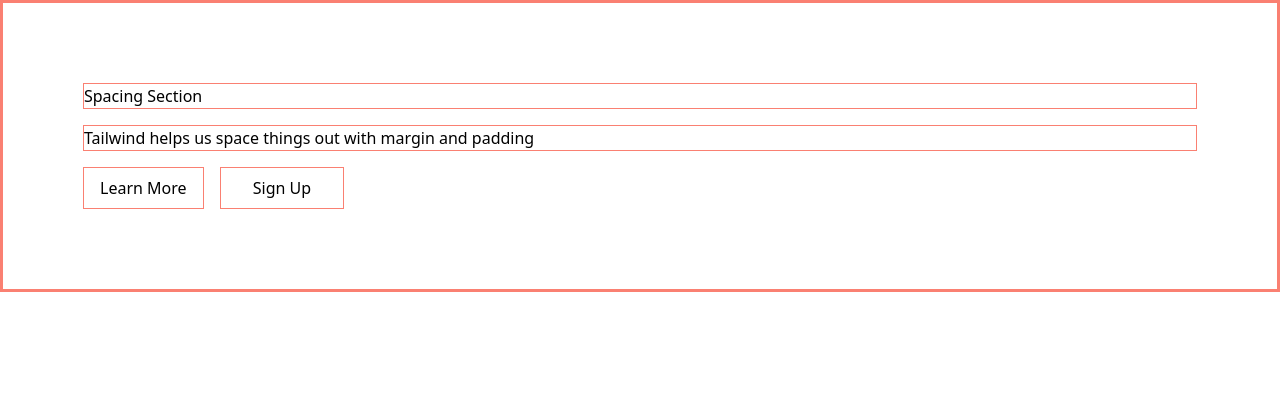
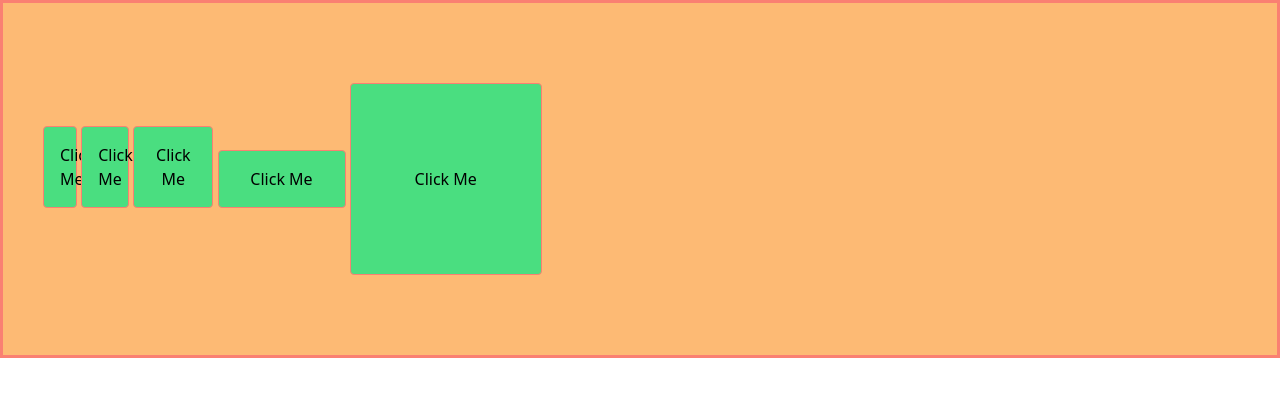
Before and after one commit to jcdacula7/learntailwindcss, a website: page public/index.html in a window 1280 px wide. Drawn offline with Linux system fonts and the light colour scheme.

Commit message:
code sizing and numbering classes

```diff
--- a/public/index.html
+++ b/public/index.html
@@ -13,17 +13,33 @@
   </head>
   <body>
     <!-- spacing -->
-    <div class="p-20">
+    <!-- <div class="p-20">
       <h2 class="mb-4">Spacing Section</h2>
       <p class="mb-4">
         Tailwind helps us space things out with margin and padding
       </p>
       <button class="mr-3 py-2 px-4">Learn More</button>
       <button class="py-2 px-8">Sign Up</button>
+    </div> -->
+
+    <!-- box properties -->
+    <!-- background, borders, rounding, shadows -->
+    <!-- <div class="p-20 bg-blue-400">
+      <h2 class="mb-4">Box Properties</h2>
+      <div class="p-10 bg-purple-400 rounded border-2 border-purple-500 text-center font-bold shadow-lg shadow-purple-600">
+        I am a box
+      </div>
+    </div> -->
+
+    <!-- sizing and numbering -->
+    <div class="py-20 px-10 bg-orange-300">
+      <button class="p-4 bg-green-400 rounded w-8">Click Me</button>
+      <button class="p-4 bg-green-400 rounded w-12">Click Me</button>
+      <button class="p-4 bg-green-400 rounded w-20">Click Me</button>
+      <button class="p-4 bg-green-400 rounded w-32">Click Me</button>
+      <button class="p-4 bg-green-400 rounded w-48 h-48">Click Me</button>
     </div>
 
-    <!-- box properties -->
-    <!-- sizing and numbering -->
     <!-- typography -->
     <!-- colors -->
     <!-- pseudo classes -->
```
Also changed, not shown: README.md, public/output.css.
